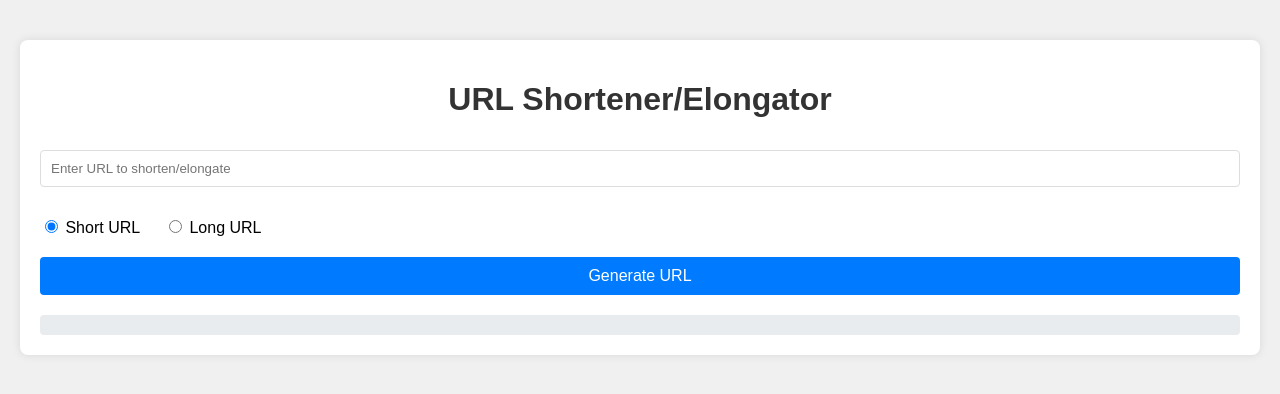
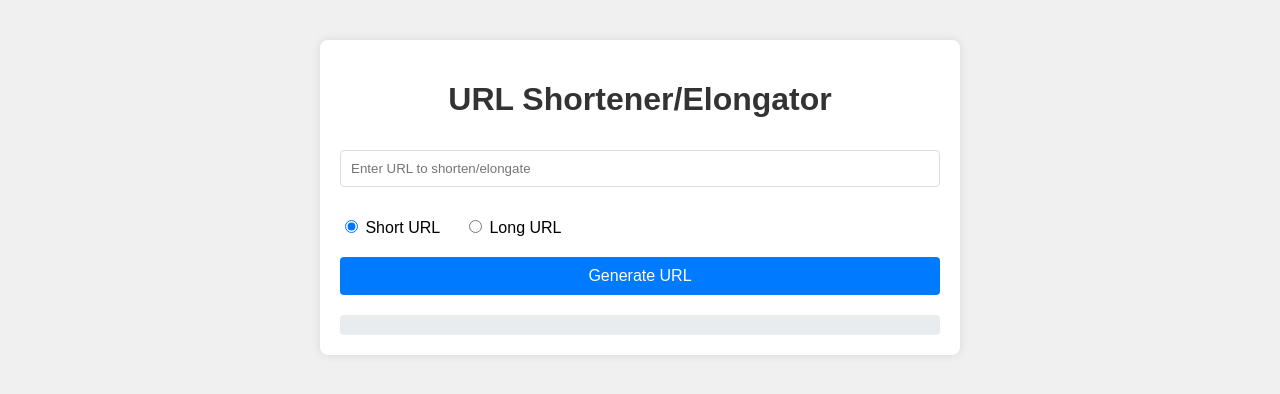
Before and after one commit to SUB0PT1MAL/urgly, a Flask app: page / in a window 1280 px wide. Shown: the top 394 px of the page. Run offline with Flask 3, Linux system fonts and the light colour scheme.

Commit message:
Revert "Update styles.css"
This reverts commit 462171c899e776796bbc13079270eb56b952f01e.

```diff
--- a/static/styles.css
+++ b/static/styles.css
@@ -6,7 +6,7 @@ body {
 }
 
 .container {
-    max-width: 1200px;
+    max-width: 600px;
     margin: 40px auto;
     padding: 20px;
     background-color: white;
```
